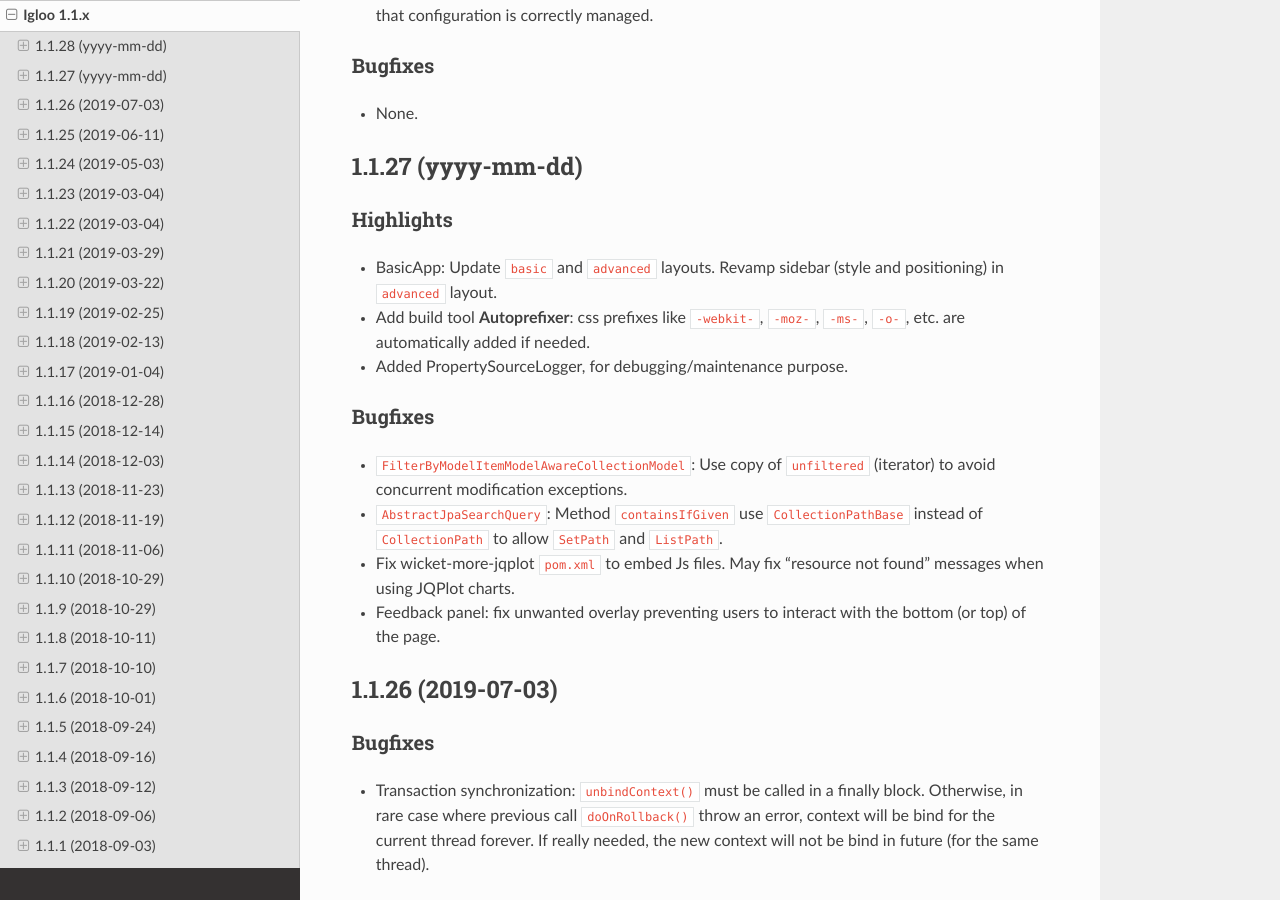
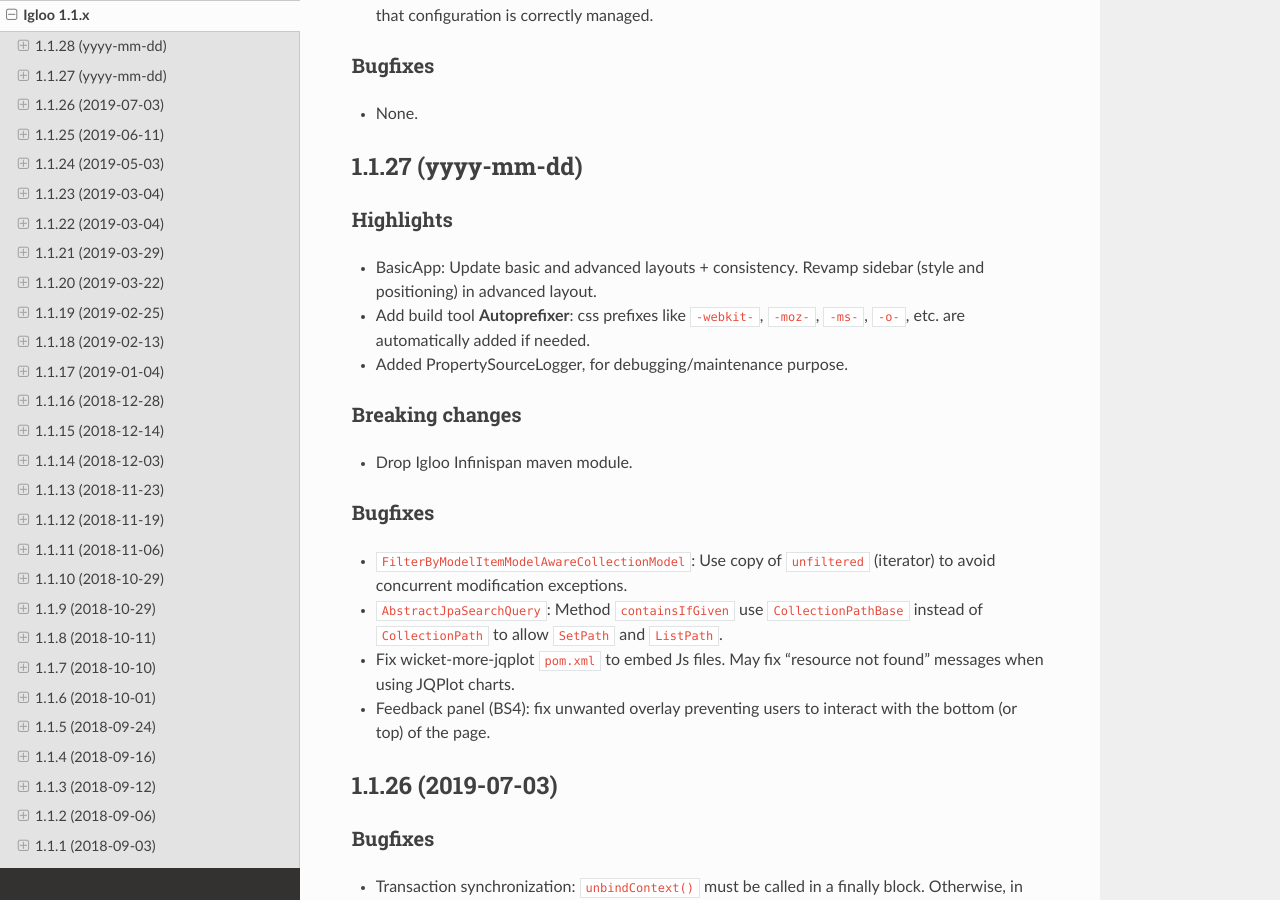
Before and after one commit to igloo-project/igloo-doc, a Sphinx documentation site: the page built from source/release-notes/1.1.x.rst, in a window 1280 px wide and 900 px high, scrolled down 382 px. Built offline with Sphinx 7.4.7 and the Read the Docs theme 2.0.0, drawn with Linux system fonts in a browser that asks for light colours.

Commit message:
1.1.27: update release notes

```diff
--- a/source/release-notes/1.1.x.rst
+++ b/source/release-notes/1.1.x.rst
@@ -22,7 +22,6 @@
 
 * None.
 
-
 .. _v1.1.27:
 
 1.1.27 (yyyy-mm-dd)
@@ -31,11 +30,16 @@
 Highlights
 **********
 
-* BasicApp: Update ``basic`` and ``advanced`` layouts. Revamp sidebar
-  (style and positioning) in ``advanced`` layout.
+* BasicApp: Update basic and advanced layouts + consistency.
+  Revamp sidebar (style and positioning) in advanced layout.
 * Add build tool **Autoprefixer**: css prefixes like ``-webkit-``, ``-moz-``,
   ``-ms-``, ``-o-``, etc. are automatically added if needed.
 * Added PropertySourceLogger, for debugging/maintenance purpose.
+
+Breaking changes
+****************
+
+* Drop Igloo Infinispan maven module.
 
 Bugfixes
 ********
@@ -47,7 +51,7 @@
   and ``ListPath``.
 * Fix wicket-more-jqplot ``pom.xml`` to embed Js files. May fix "resource
   not found" messages when using JQPlot charts.
-* Feedback panel: fix unwanted overlay preventing users to interact with
+* Feedback panel (BS4): fix unwanted overlay preventing users to interact with
   the bottom (or top) of the page.
 
 .. _v1.1.26:
```
